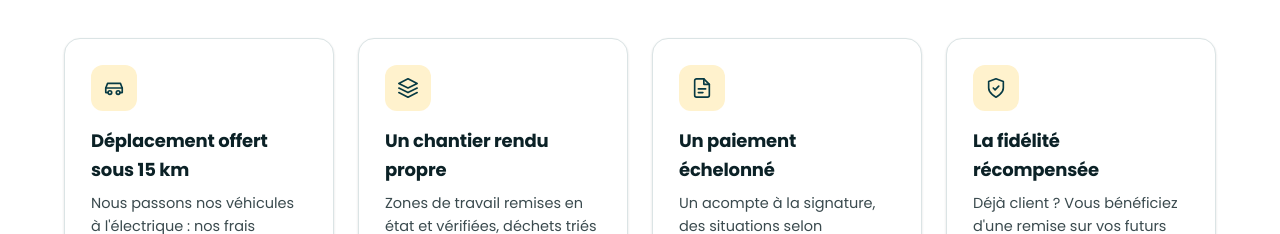
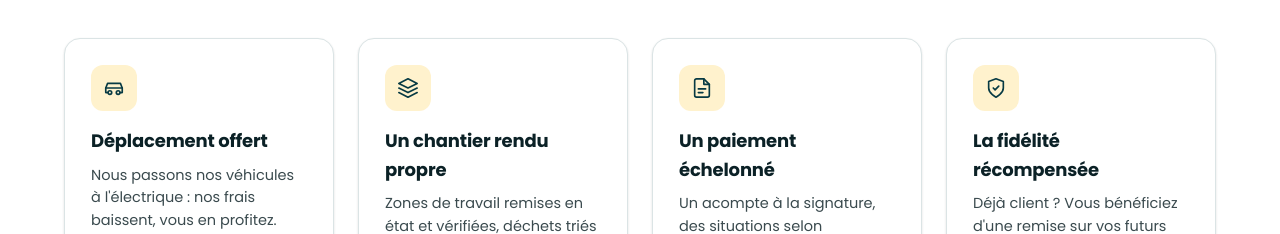
Before and after one commit to charlotteeroy/Voltory, a React (Vite) app: page /electricite in a window 1280 px wide. Shown: the part 3160-3394 px from the top of the page. Built offline with nearby package versions, Linux system fonts and the light colour scheme.

Commit message:
Bon à savoir : titre « Déplacement offert » raccourci
Co-Authored-By: Claude Opus 5.5 <noreply@anthropic.com>

```diff
--- a/src/components/GoodToKnow.jsx
+++ b/src/components/GoodToKnow.jsx
@@ -7,7 +7,7 @@ import { FeatureGrid } from './ServiceBlocks.jsx'
 const ITEMS = [
   {
     icon: Icons.car,
-    title: 'Déplacement offert sous 15 km',
+    title: 'Déplacement offert',
     text: "Nous passons nos véhicules à l'électrique : nos frais baissent, vous en profitez. Déplacement offert dans un rayon de 15 km autour de l'agence de Cholet, puis 8 € HT par tranche de 5 km.",
   },
   {
```
